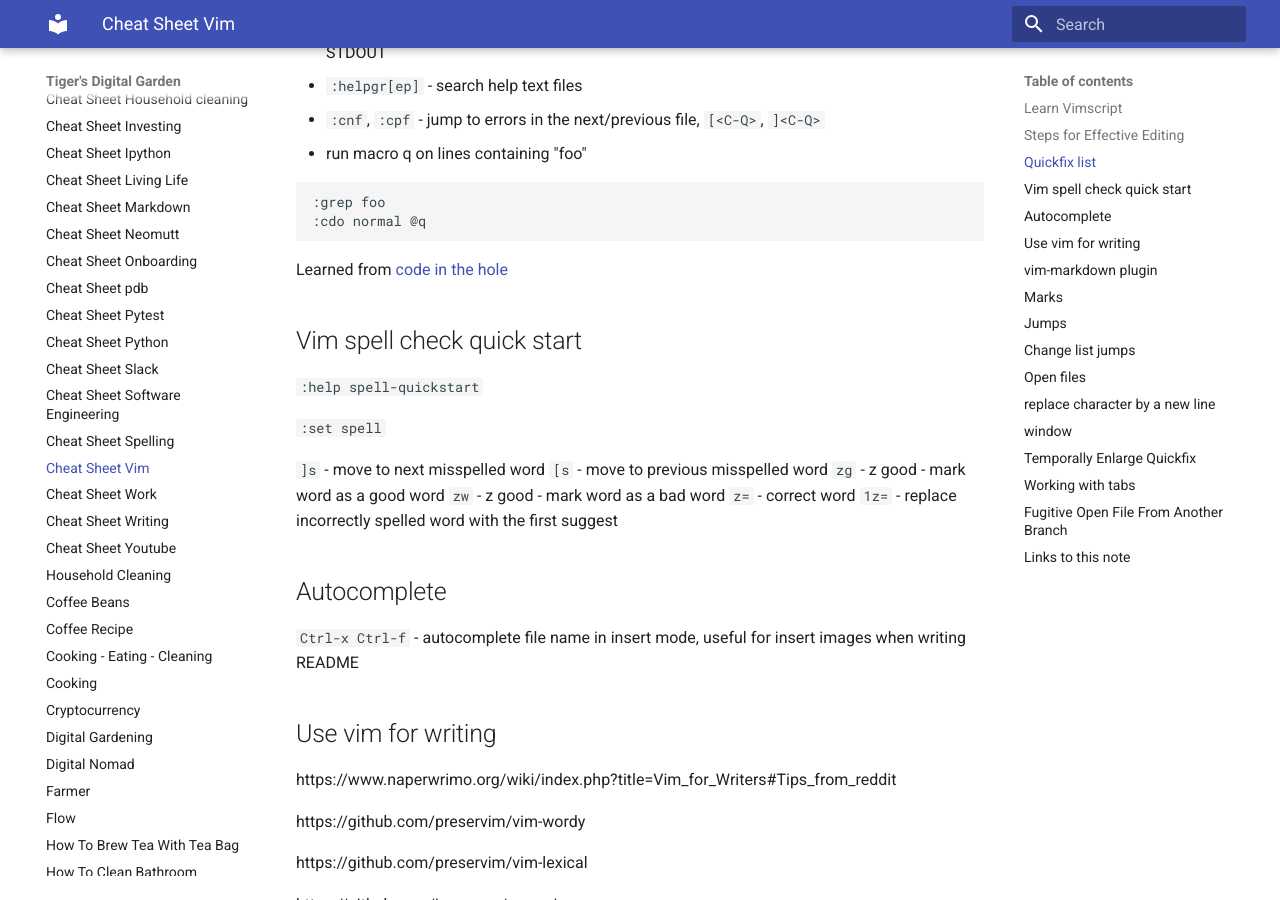
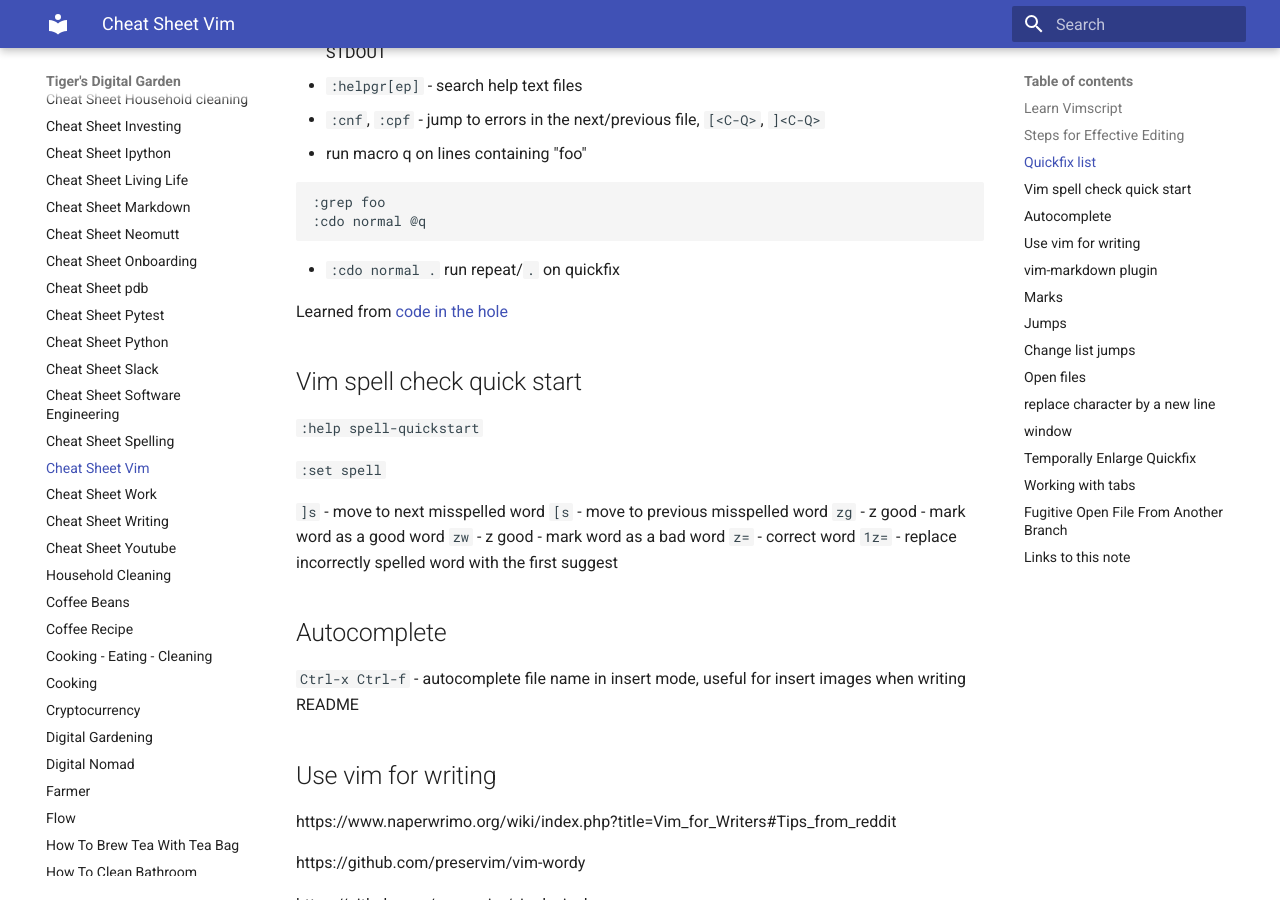
Before and after one commit to ynotstartups/notes, an MkDocs documentation site: the page built from notes/cheat-sheet-vim.md, in a window 1280 px wide and 900 px high, scrolled down 592 px. Built offline with MkDocs 1.6.1 and Material for MkDocs 9.7.7, drawn with Linux system fonts in a browser that asks for light colours.

Commit message:
add example of cdo

````diff
--- a/notes/cheat-sheet-vim.md
+++ b/notes/cheat-sheet-vim.md
@@ -24,6 +24,8 @@ From https://moolenaar.net/habits.html
 :grep foo
 :cdo normal @q
 ```
+
+- `:cdo normal .` run repeat/`.` on quickfix
 
 Learned from [code in the hole](https://codeinthehole.com/tips/vim-lists/#quickfix-list)
 
````
